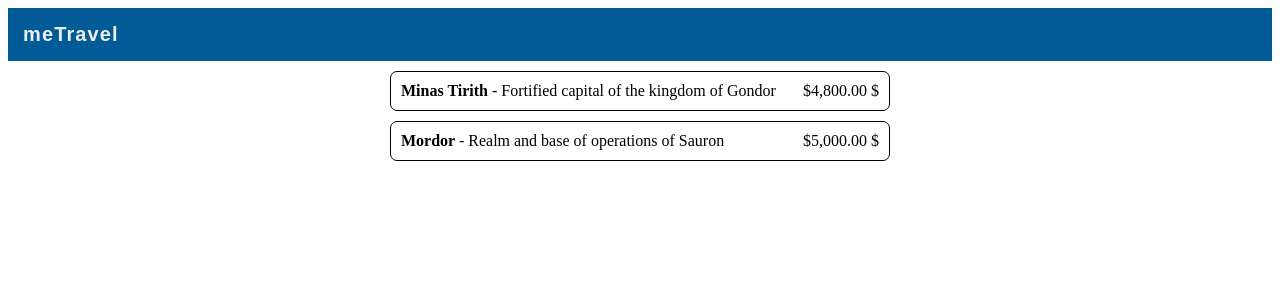
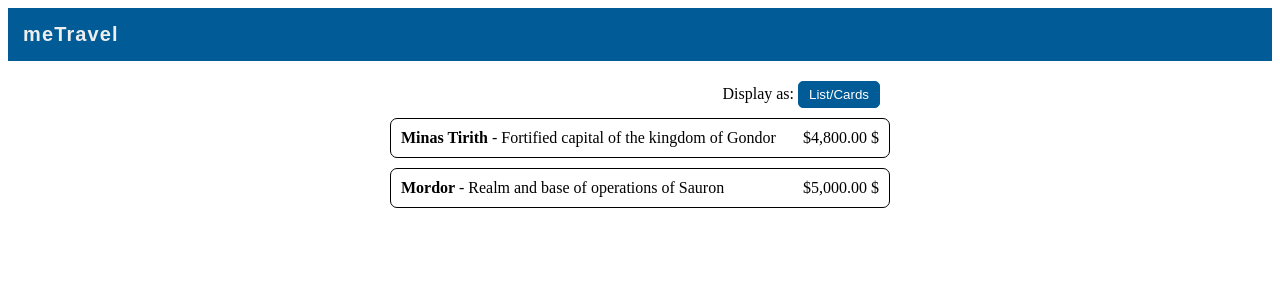
Before and after one commit to mirceah/angular-travel-workshop-vscode, an Angular app: page / in a window 1280 px wide. Shown: the top 300 px of the page. Built offline with nearby package versions, Linux system fonts and the light colour scheme.

Commit message:
6. Event Bindings

```diff
--- a/src/app/app.component.css
+++ b/src/app/app.component.css
@@ -79,3 +79,23 @@
 .display-as-list .price {
   float: right;
 }
+
+/**** Button list/cards ****/
+.display-toggle {
+  text-align: right;
+  padding: 10px;
+}
+
+.display-toggle button {
+  background-color: #005b96;
+  color: #ffffff;
+  padding: 5px 10px;
+  border: 1px solid #005b96;
+  border-radius: 5px;
+  cursor: pointer;
+}
+
+.display-toggle button:hover {
+  background-color: #138ad7;
+  border-color: #138ad7;
+}
--- a/src/app/app.component.html
+++ b/src/app/app.component.html
@@ -3,6 +3,10 @@
 </nav>
 
 <div class="destinations-container">
+  <div class="display-toggle">
+    Display as: <button> List/Cards </button>
+  </div>
+
   <div *ngFor="let destination of destinations" class="destination">
     <div class="display-as-card" *ngIf="!isList">
       <div class="destination-title"> {{ destination.name }} </div>
--- a/src/app/app.component.ts
+++ b/src/app/app.component.ts
@@ -25,4 +25,8 @@ export class AppComponent {
       isFavorite: false,
     }
   ];
+
+  toggleDisplay() {
+    // accesarea proprietatii 'isList' din clasa AppComponent se face astfel: this.isList
+  }
 }
```
